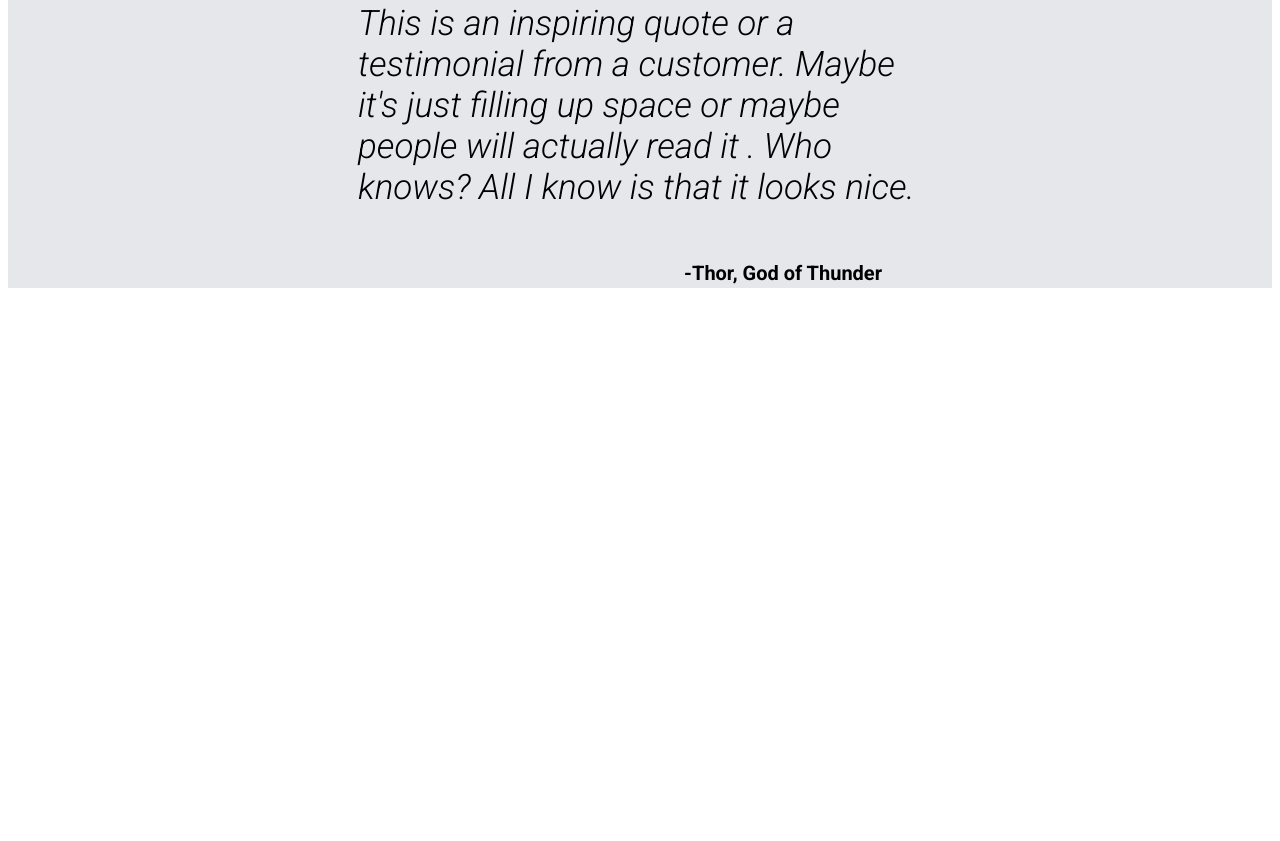
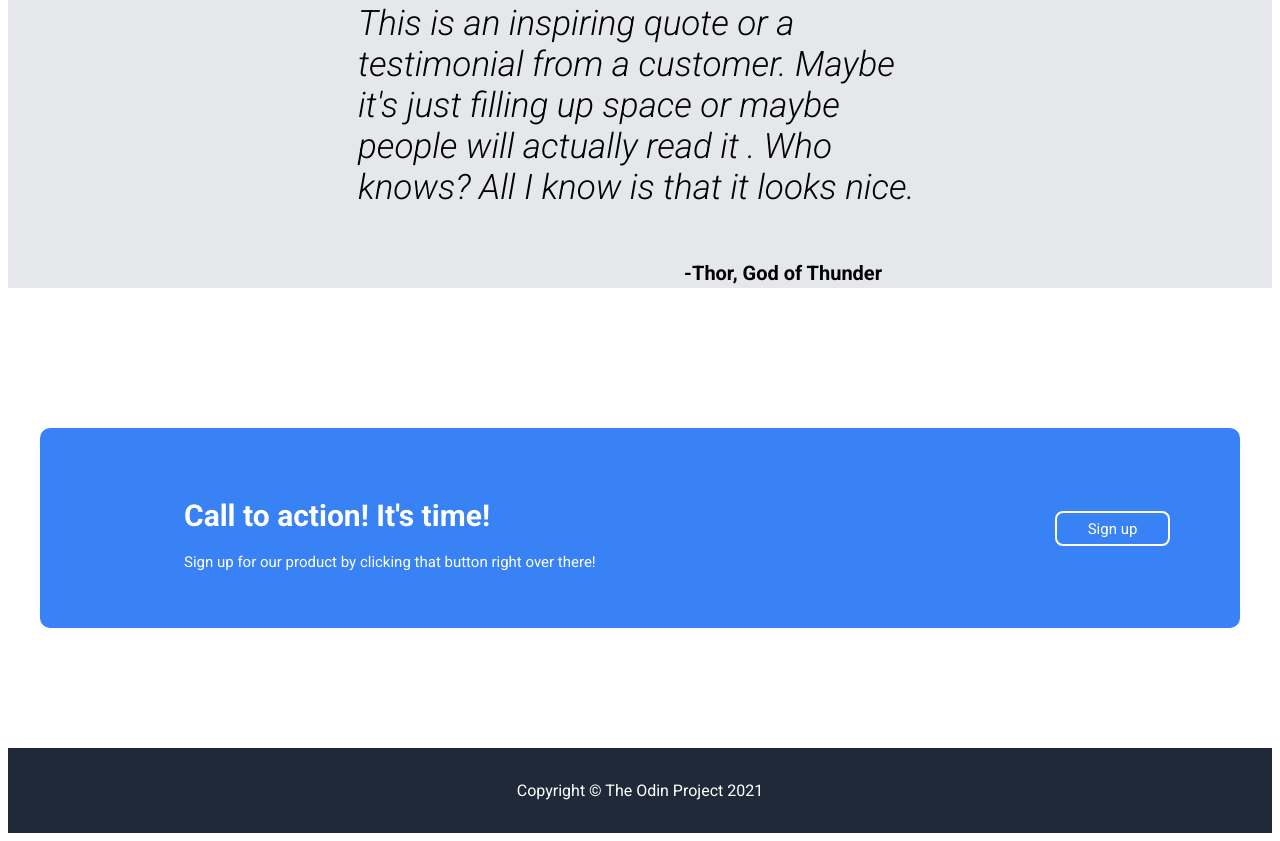
Before and after one commit to devilhunter001/odin-landing-page, a plain HTML site: page index.html in a window 1280 px wide. Shown: the part 922-1763 px from the top of the page. Before the commit the page ends 1218 px from the top, so only its background shows below. Drawn offline with Linux system fonts and the light colour scheme.

Commit message:
project completed atleast for now, the code is really messy but ill fix it later(probably)

```diff
--- a/css/style.css
+++ b/css/style.css
@@ -153,3 +153,62 @@ button {
     margin-right: 390px;
     margin-bottom: 1500px;
 }
+
+/* contetn4 */
+.content4 {
+    display: flex;
+    margin-top:140px;
+    justify-content: space-around;;
+    height: 320px;
+    background-color: white;
+}
+
+.call {
+    display: flex;
+    flex-direction: column;
+    justify-content: space-evenly;
+    background-color: #3882f6;
+    height: 200px;
+    width: 1200px;
+    border-style:none;
+    border-radius:10px;
+}
+
+.action {
+    font-size:15px;
+    font-family: 'Roboto';
+    color: white;
+    text-align: start;
+    margin-left: 12%;
+    margin-top: 50px;
+}
+
+.abutton {
+
+    font-size: 209px;
+    font-weight: 34px;
+    display: flex;
+    flex-direction: row-reverse;
+    justify-content: end;
+    transform:translateY(-75px);
+    align-items: start;
+    text-align: center;
+    margin-bottom: 100px;
+    margin-right: 70px;
+
+}
+
+.footer {
+    display: flex;
+    justify-content: center;
+    align-items: center;
+    height: 85px;
+    background-color:#1F2937;
+    margin-bottom: 0px
+
+}
+
+.copyright {
+    color: white;
+    font-family: 'Roboto';
+}
--- a/index.html
+++ b/index.html
@@ -60,10 +60,26 @@
 
     <!-- content4 -->
      <div class="content4">
+        <div class="call">
+            <div class="action">
+            <h1>Call to action! It's time!</h1>
+            <p>Sign up for our product by clicking that button right over there!</p>
+             <div class="abutton">
+                <div class="yepanotherdiv">
+                <button style="border-style:solid; border-color:white;">Sign up</button>
+                </div>
+            </div>
+            </div>
 
+        </div>
 
      </div>
 
-
+    <!-- footer -->
+     <div class="footer">
+        <div class="copyright">
+        <p>Copyright © The Odin Project 2021</p>
+        </div>
+     </div>
 </body>
 </html>
```
